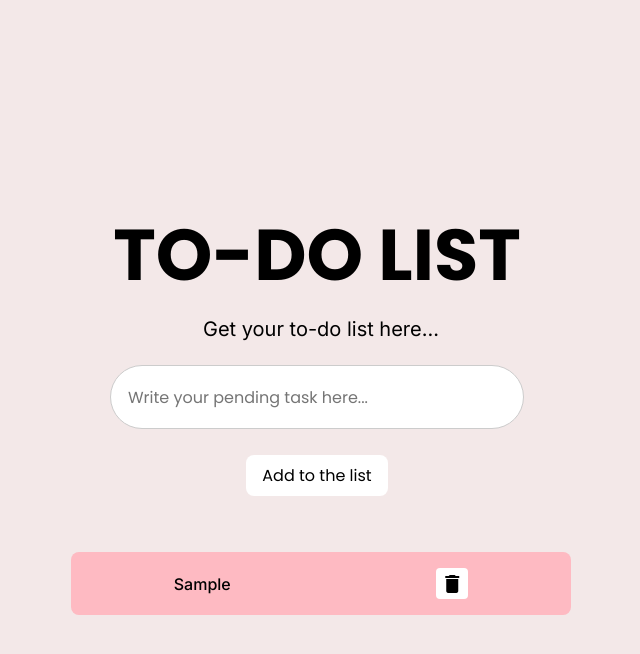
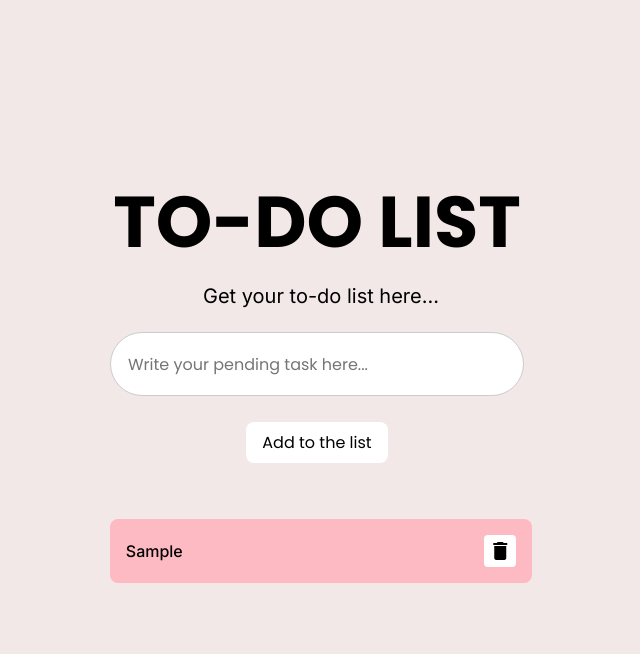
Before and after one commit to bhaveshdarpan/todo-list, a plain HTML site: page index.html in a window 1280 px wide. Both pictures are taken after typing "Sample" into the empty fields and a click on the button "Add to the list". Shown: the whole page, without its empty margins (319-959 px from the left). Drawn offline with Linux system fonts and the light colour scheme.

Commit message:
Update index.html

```diff
--- a/index.html
+++ b/index.html
@@ -11,8 +11,8 @@
         .todo-list{
             display: flex;
             flex: 1;
-            height: 100vh;
-            min-height: 200px;
+            margin-top: 20vh;
+            min-height: 64px;
             flex-direction: column;
             align-items: center;
             justify-content: center;
@@ -68,35 +68,37 @@
         .add-button:click{
             background-color: #024323;
             color: #ffffff;
-            font-weight: semibold;
+            font-weight: 300;
         }
         .task-list{
             display: flex;
             flex-flow: column wrap;
             justify-content: center;
-            align-content: center;
+            align-items: center;
             margin: 6vh 0px 0px 0px;
-            width: 33lh;
+            width: 33vw;
         }
         .task{
-            margin: 8px 0px 8px 0px;
+            margin: 8px 16px 8px 0px;
             display: flex;
             flex-flow: row wrap;
             font-family: 'Inter';
             font-size: 16;
             font-weight: medium;
-            width: 25lh;
-            justify-content: space-around;
+            width: 33vw;
+            justify-content: space-between;
+            align-items: center;
             border-radius: 8px;
             background-color: #febac2;
         }
         h4{
             font-weight: 500;
             font-size: 16px;
+            margin-left: 16px;
         }
         .delete-button{
-            padding: 0px 4px 0px 4px;
-            margin: 16px 0px 16px 0px;
+            padding: 4px 4px 4px 4px;
+            margin: 16px 16px 16px 0px;
             border: none;
             border-radius: 4px;
             background-color: #ffffff;
```
